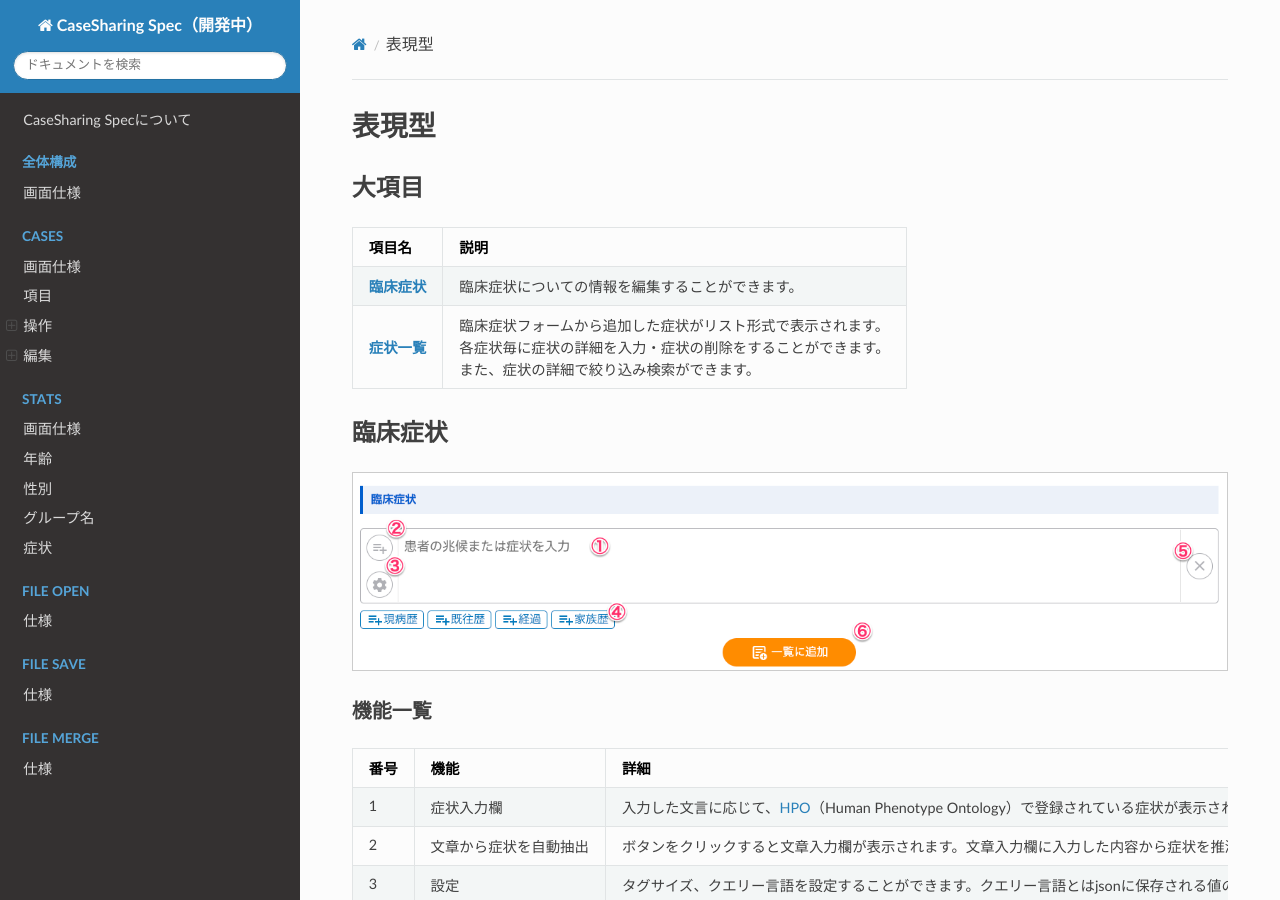
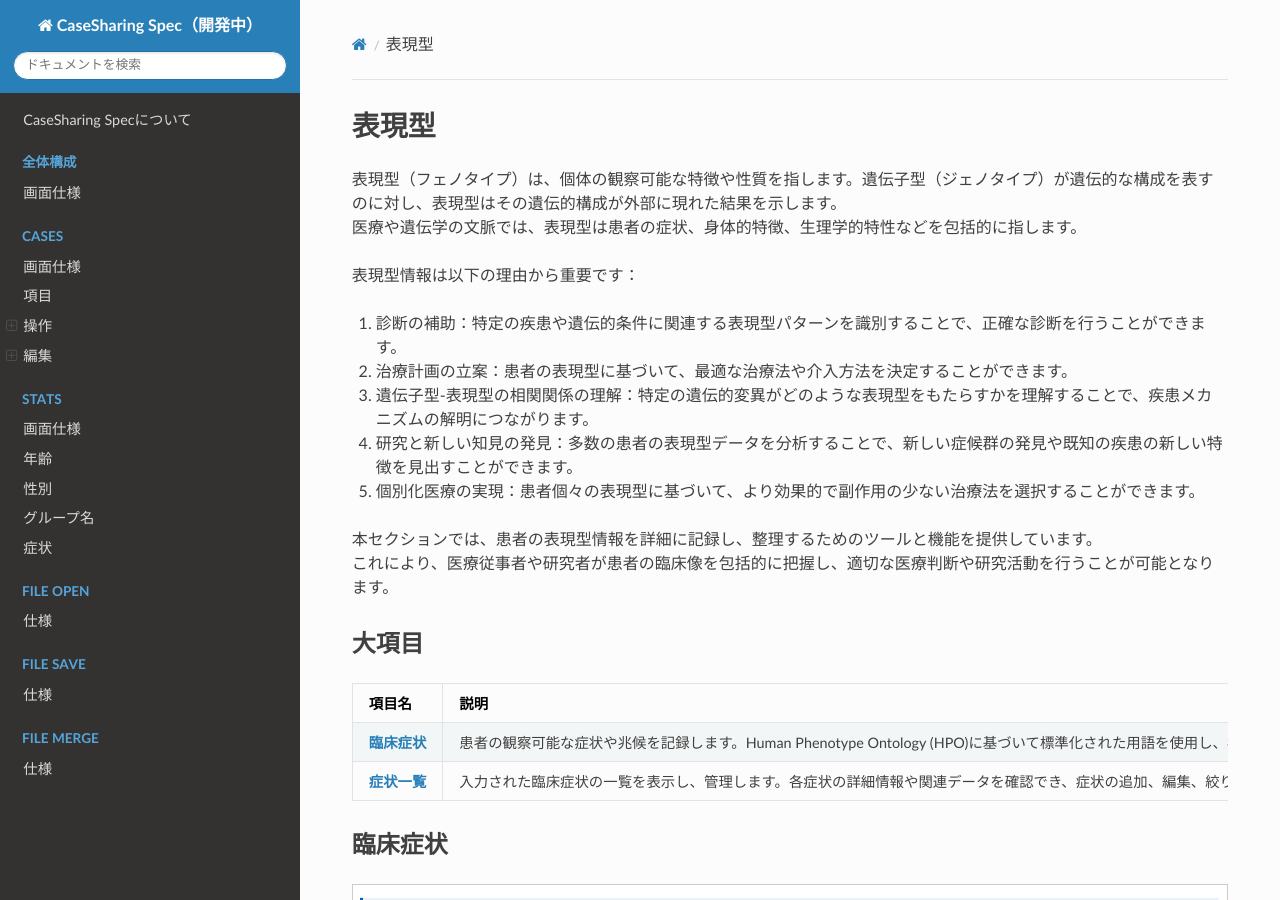
Before and after one commit to PubCaseFinder/pubcasefinder_spec, an MkDocs documentation site: the page built from docs/cases/edit/phenotype.md, in a window 1280 px wide and 900 px high. Built offline with MkDocs 1.6.1, drawn with Linux system fonts in a browser that asks for light colours; nearby versions of some CDN libraries.

Commit message:
表現型の説明文追加

```diff
--- a/docs/cases/edit/phenotype.md
+++ b/docs/cases/edit/phenotype.md
@@ -1,11 +1,29 @@
 # 表現型 {: #phenotype}
+
+表現型（フェノタイプ）は、個体の観察可能な特徴や性質を指します。遺伝子型（ジェノタイプ）が遺伝的な構成を表すのに対し、表現型はその遺伝的構成が外部に現れた結果を示します。<br />
+医療や遺伝学の文脈では、表現型は患者の症状、身体的特徴、生理学的特性などを包括的に指します。
+
+表現型情報は以下の理由から重要です：
+
+1. 診断の補助：特定の疾患や遺伝的条件に関連する表現型パターンを識別することで、正確な診断を行うことができます。
+
+2. 治療計画の立案：患者の表現型に基づいて、最適な治療法や介入方法を決定することができます。
+
+3. 遺伝子型-表現型の相関関係の理解：特定の遺伝的変異がどのような表現型をもたらすかを理解することで、疾患メカニズムの解明につながります。
+
+4. 研究と新しい知見の発見：多数の患者の表現型データを分析することで、新しい症候群の発見や既知の疾患の新しい特徴を見出すことができます。
+
+5. 個別化医療の実現：患者個々の表現型に基づいて、より効果的で副作用の少ない治療法を選択することができます。
+
+本セクションでは、患者の表現型情報を詳細に記録し、整理するためのツールと機能を提供しています。<br />
+これにより、医療従事者や研究者が患者の臨床像を包括的に把握し、適切な医療判断や研究活動を行うことが可能となります。
 
 ## 大項目
 
-| 項目名                                 | 説明                                                                                                                                                                           |
-| -------------------------------------- | ------------------------------------------------------------------------------------------------------------------------------------------------------------------------------ |
-| **[臨床症状](#clinical-symptom)**      | 臨床症状についての情報を編集することができます。                                                                                                                               |
-| **[症状一覧](#clinical-symptom-list)** | 臨床症状フォームから追加した症状がリスト形式で表示されます。<br />各症状毎に症状の詳細を入力・症状の削除をすることができます。<br />また、症状の詳細で絞り込み検索ができます。 |
+| 項目名                                 | 説明                                                                                                                                                                                                   |
+| -------------------------------------- | ------------------------------------------------------------------------------------------------------------------------------------------------------------------------------------------------------ |
+| **[臨床症状](#clinical-symptom)**      | 患者の観察可能な症状や兆候を記録します。Human Phenotype Ontology (HPO)に基づいて標準化された用語を使用し、症状の詳細な記述、重症度、発症時期などを含みます。この情報は診断や治療計画の立案に重要です。 |
+| **[症状一覧](#clinical-symptom-list)** | 入力された臨床症状の一覧を表示し、管理します。各症状の詳細情報や関連データを確認でき、症状の追加、編集、絞り込み検索、削除などの操作が可能です。                                                       |
 
 ## 臨床症状 {: #clinical-symptom}
 
```
